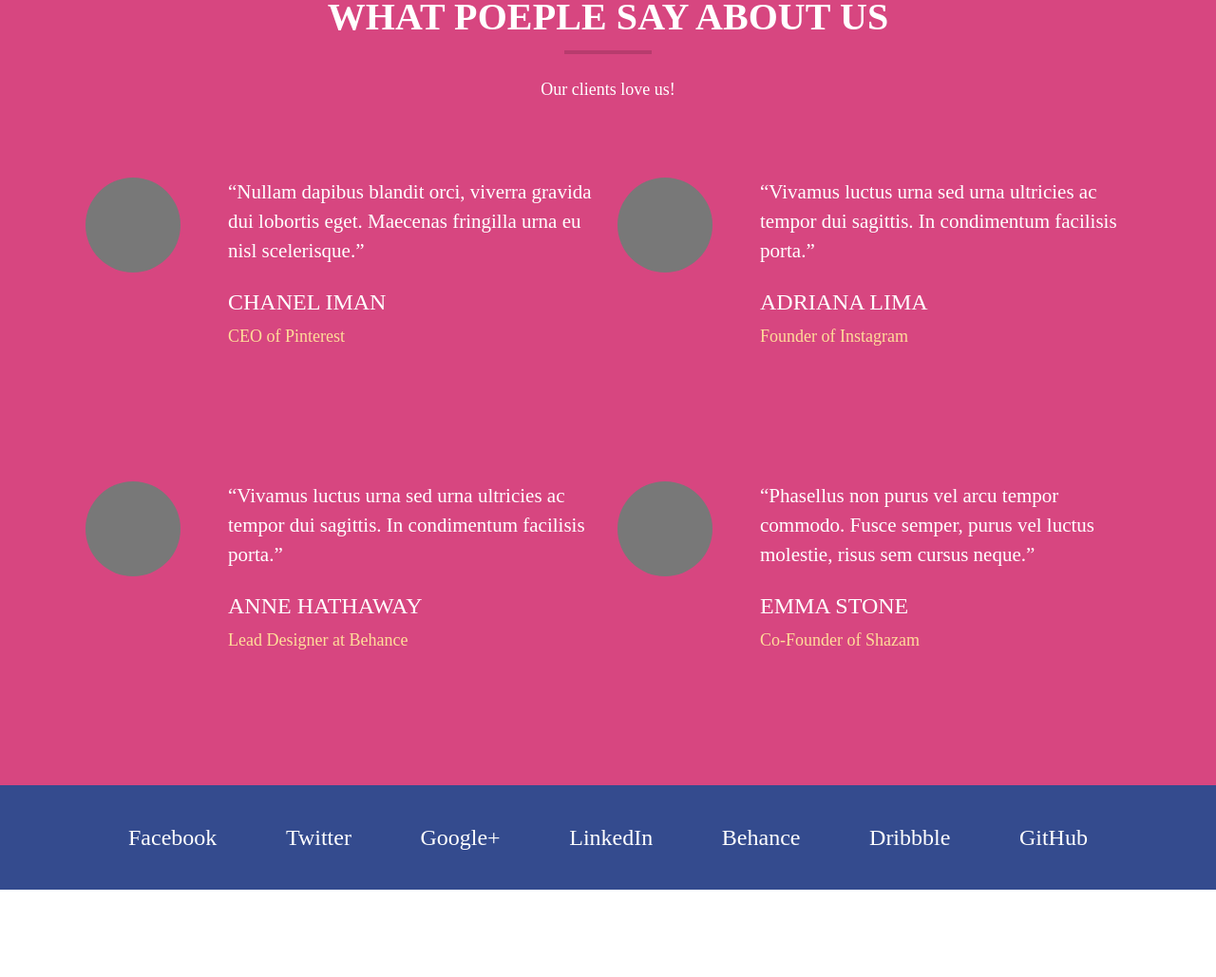
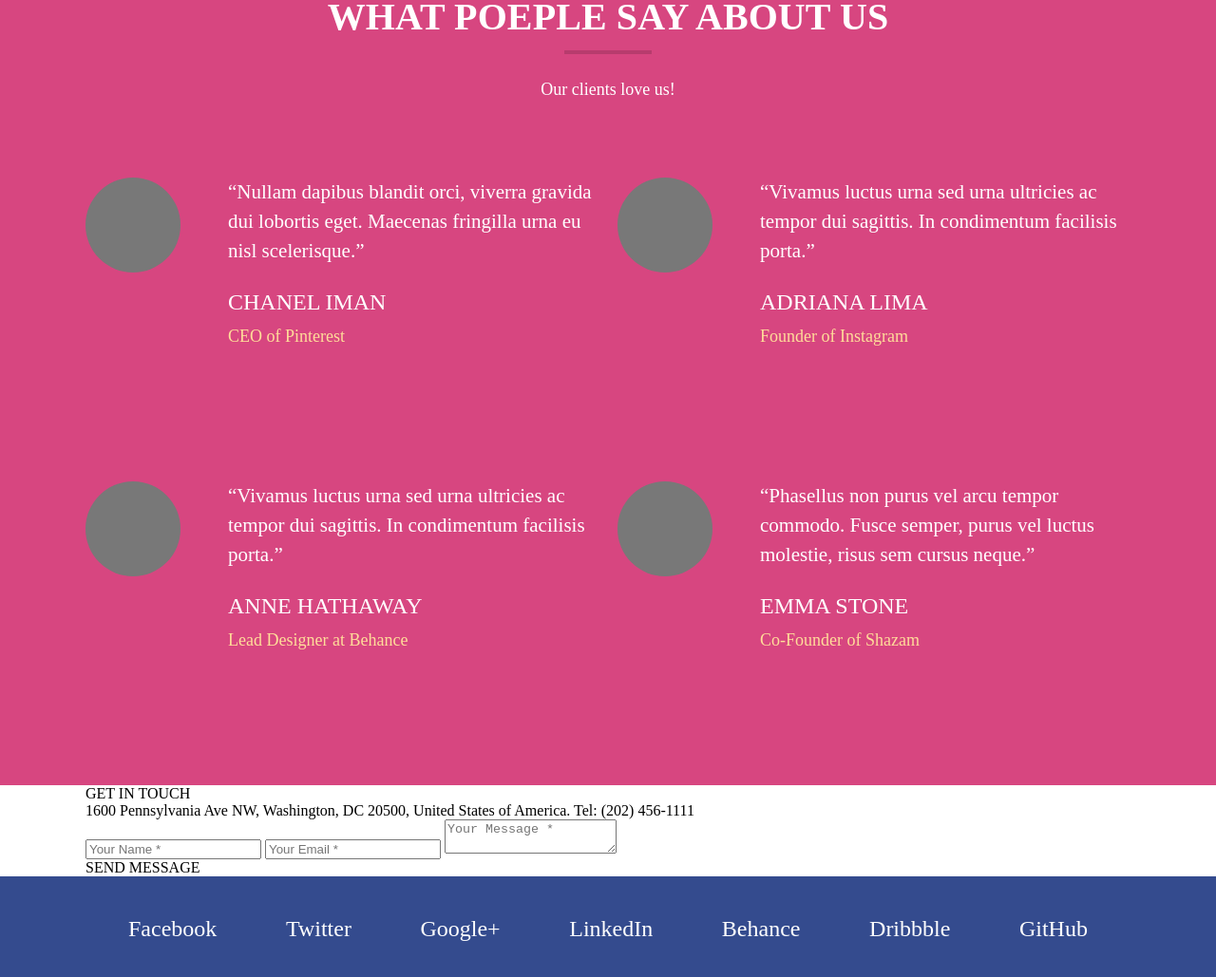
Before and after one commit to romvtk/Cuda, a website: page app/index.html in a window 1280 px wide. Shown: the part 4675-5704 px from the top of the page at 95% size. Before the commit the page ends 5612 px from the top, so only its background shows below. Drawn offline with nearby package versions, Linux system fonts and the light colour scheme.

Commit message:
messager

```diff
--- a/app/index.html
+++ b/app/index.html
@@ -379,6 +379,30 @@
     </div>
   </section>
 
+
+  <section class="messager">
+    <div class="container">
+      <div class="messager__content">
+        <div class="messager__top">
+          <div class="messager__title">GET IN TOUCH</div>
+          <div class="messager__text">1600 Pennsylvania Ave NW, Washington, DC 20500, United States of America. Tel:
+            (202) 456-1111
+          </div>
+        </div>
+       <div class="messager__box">
+         <form >
+           <div class="message_box-inner">
+             <input type="text"  class="name" placeholder="Your Name *">
+             <input type="text" class="email" placeholder="Your Email *">
+             <textarea type="text" placeholder="Your Message *" ></textarea>
+           </div>
+           <div href="#" class="messager__btn"> SEND MESSAGE</div>
+         </form>
+       </div>
+      </div>
+    </div>
+  </section>
+
 <div class="footer">
   <div class="container">
     <ul>
```
Also changed, not shown: index.html (+24 -0 lines).
